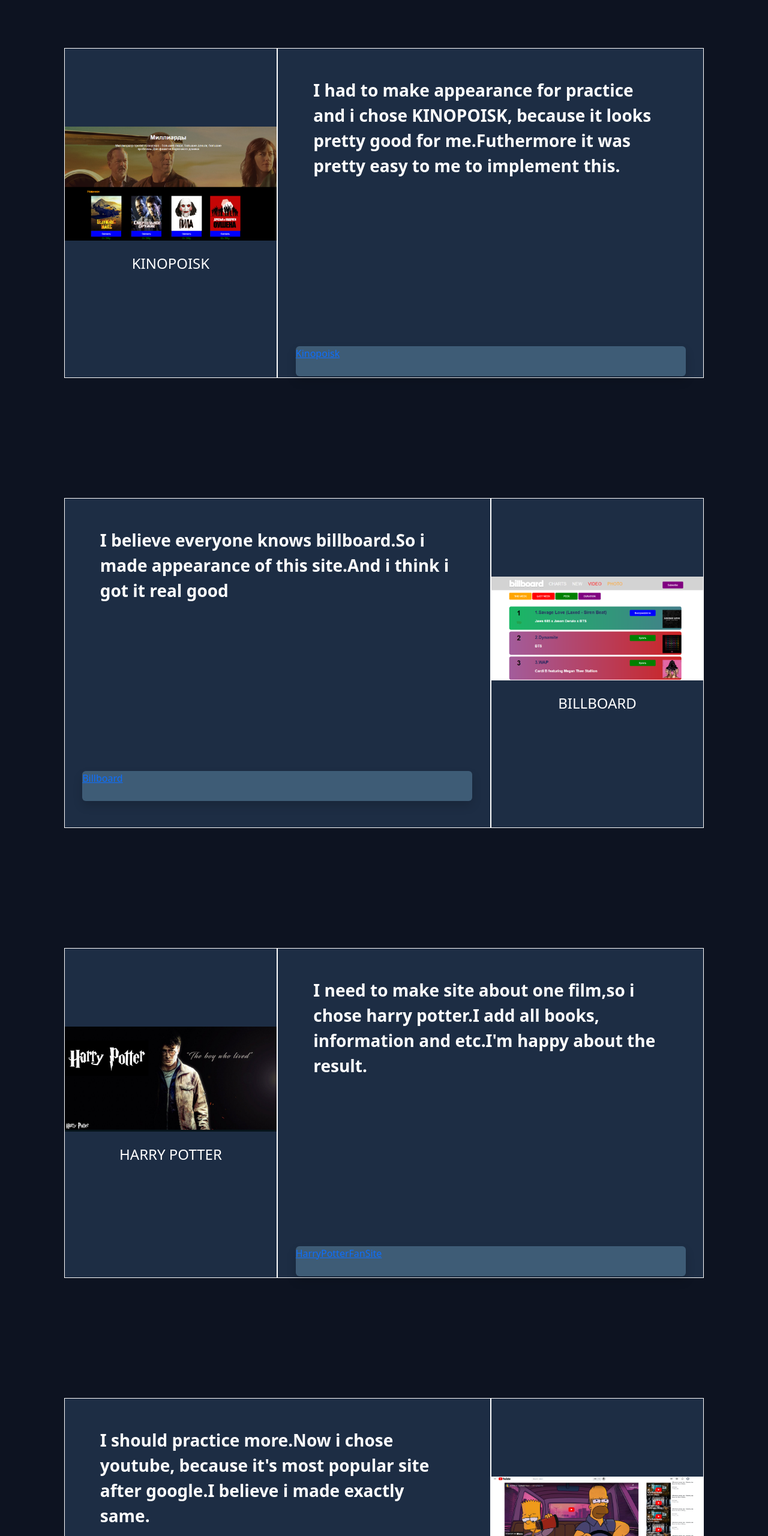
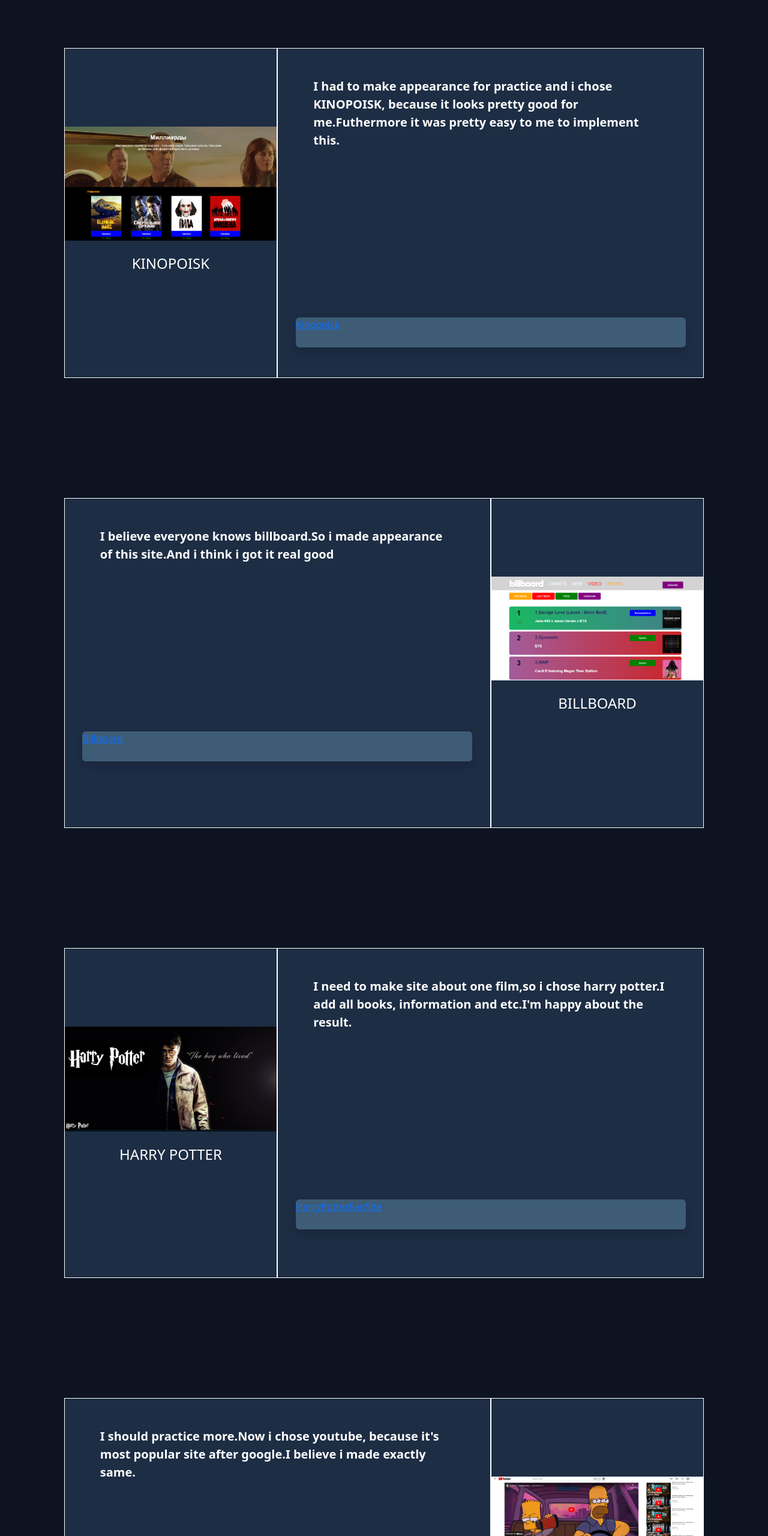
Before and after one commit to Erasylbek228/Porfolio, a plain HTML site: page index.html in a window 1280 px wide. Shown: the part 1520-4080 px from the top of the page at 60% size. Drawn offline with nearby package versions, Linux system fonts and the light colour scheme.

Commit message:
Update index.html

```diff
--- a/index.html
+++ b/index.html
@@ -45,7 +45,7 @@
 			</div>
 			<div class="col-8 color3 border border-white h-550">
 				<div class="col-10 mt-5 mx-auto">
-					<p class="fs-3 fw-bold text-white">I had to make appearance for practice and i chose KINOPOISK, because it looks pretty good for me.Futhermore it was pretty easy to me to implement this.</p>
+					<p class="fw-bold text-white fontsizere">I had to make appearance for practice and i chose KINOPOISK, because it looks pretty good for me.Futhermore it was pretty easy to me to implement this.</p>
 				</div>
 				<div class="col-11 mx-auto rounded color4 shadow mt-400" style="height: 50px">
 					<a href="https://erasylbek228.github.io/Kinopoisk/" class="ms-5-sm-0">Kinopoisk</a>
@@ -55,7 +55,7 @@
 		<div class="col-10 maincolor mx-auto d-flex shadow-large h-550 mt-200" data-aos="fade-left">
 			<div class="col-8 color3 border border-white h-550">
 				<div class="col-10 mt-5 mx-auto">
-					<p class="fs-3 fw-bold text-white">I believe everyone knows billboard.So i made appearance of this site.And i think i got it real good</p>
+					<p class="fw-bold text-white fontsizere">I believe everyone knows billboard.So i made appearance of this site.And i think i got it real good</p>
 				</div>
 				<div class="col-11 mx-auto rounded color4 shadow mt-400" style="height: 50px">
 					<a href="https://erasylbek228.github.io/Billboard/" class="ms-5-sm-0">Billboard</a>
@@ -73,7 +73,7 @@
 			</div>
 			<div class="col-8 color3 border border-white h-550">
 				<div class="col-10 mt-5 mx-auto">
-					<p class="fs-3 fw-bold text-white">I need to make site about one film,so i chose harry potter.I add all books, information and etc.I'm happy about the result.</p>
+					<p class="fw-bold text-white fontsizere">I need to make site about one film,so i chose harry potter.I add all books, information and etc.I'm happy about the result.</p>
 				</div>
 				<div class="col-11 mx-auto rounded color4 shadow mt-400" style="height: 50px">
 					<a href="https://erasylbek228.github.io/HarryPotterFanSite/" class="ms-5-sm-0">HarryPotterFanSite</a>
@@ -83,7 +83,7 @@
 		<div class="col-10 maincolor mx-auto d-flex  shadow-large h-550 mt-200" data-aos="fade-left">
 			<div class="col-8 color3 border border-white h-550">
 				<div class="col-10 mt-5 mx-auto">
-					<p class="fs-3 fw-bold text-white">I should practice more.Now i chose youtube, because it's most popular site after google.I believe i made exactly same.</p>
+					<p class="fw-bold text-white fontsizere">I should practice more.Now i chose youtube, because it's most popular site after google.I believe i made exactly same.</p>
 				</div>
 				<div class="col-11 mx-auto rounded color4 shadow mt-400" style="height: 50px">
 					<a href="https://erasylbek228.github.io/youtube/" class="ms-5-sm-0">youtube</a>
@@ -101,7 +101,7 @@
 			</div>
 			<div class="col-8 color3 border border-white h-550">
 				<div class="col-10 mt-5 mx-auto">
-					<p class="fs-3 fw-bold text-white">I had to make appearance for practice and i chose KINOPOISK, because it looks pretty good for me.Futhermore it was pretty easy to me to implement this.</p>
+					<p class="fw-bold text-white fontsizere">I had to make appearance for practice and i chose KINOPOISK, because it looks pretty good for me.Futhermore it was pretty easy to me to implement this.</p>
 				</div>
 				<div class="col-11 mx-auto rounded color4 shadow mt-400" style="height: 50px">
 					<a href="https://erasylbek228.github.io/instagram/" class="ms-5-sm-0">instagram</a>
@@ -111,7 +111,7 @@
 		<div class="col-10 maincolor mx-auto d-flex  shadow-large h-550 mt-200" data-aos="fade-left">
 			<div class="col-8 color3 border border-white h-550">
 				<div class="col-10 mt-5 mx-auto">
-					<p class="fs-3 fw-bold text-white">I had to make appearance for practice and i chose KINOPOISK, because it looks pretty good for me.Futhermore it was pretty easy to me to implement this.</p>
+					<p class="fw-bold text-white fontsizere">I had to make appearance for practice and i chose KINOPOISK, because it looks pretty good for me.Futhermore it was pretty easy to me to implement this.</p>
 				</div>
 				<div class="col-11 mx-auto rounded color4 shadow mt-400" style="height: 50px">
 					<a href="https://erasylbek228.github.io/PlayStation/" class="ms-5-sm-0">PlayStation</a>
```
